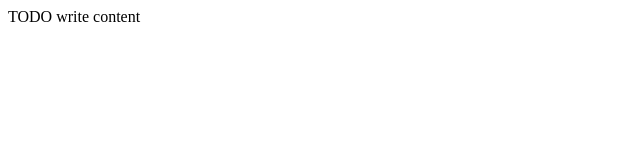
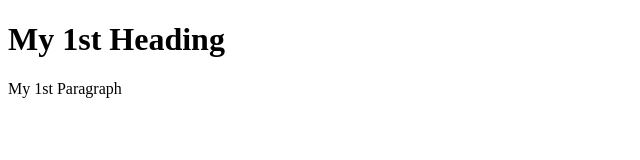
Before and after one commit to ystressIT/LearnHTML5, a website: page HTML5Application/public_html/index.html in a window 1280 px wide. Shown: the whole page, without its empty margins (0-640 px from the left). Drawn offline with Linux system fonts and the light colour scheme.

Commit message:
1st lesson

```diff
--- a/HTML5Application/public_html/index.html
+++ b/HTML5Application/public_html/index.html
@@ -6,11 +6,12 @@ and open the template in the editor.
 -->
 <html>
     <head>
-        <title>TODO supply a title</title>
+        <title>Learn HTML5</title>
         <meta charset="UTF-8">
         <meta name="viewport" content="width=device-width, initial-scale=1.0">
     </head>
     <body>
-        <div>TODO write content</div>
+        <h1>My 1st Heading</h1>
+        <p>My 1st Paragraph</p>
     </body>
 </html>
```
